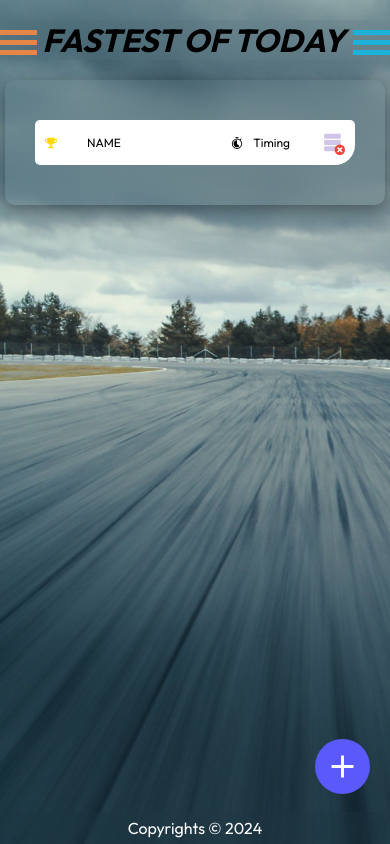
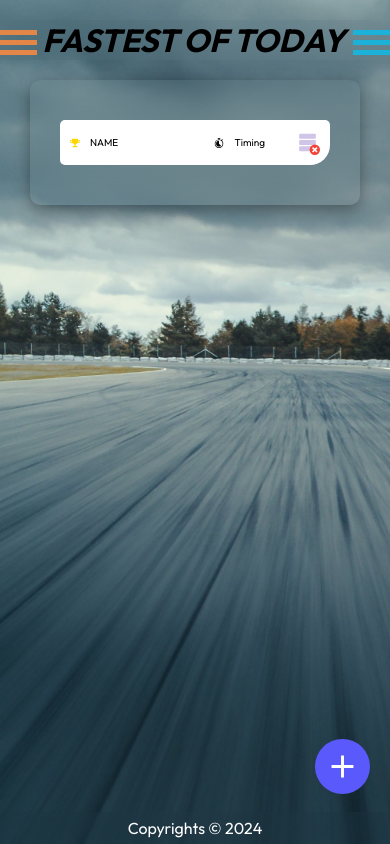
Before and after one commit to deepakdk11/leaderboard-project, a React (Vite) app: page / in a window 390 px wide. Built offline with nearby package versions, Linux system fonts and the light colour scheme; a web font is replaced by a local one.

Commit message:
Fix some CSS bugs

```diff
--- a/src/components/Content/Content.css
+++ b/src/components/Content/Content.css
@@ -37,9 +37,15 @@
     }
 }
 
-@media only screen and (max-width: 480px){
+@media only screen and (max-width: 490px){
     .heading{
         width: 300px;
         font-size: 12px;
     }
 }
+@media only screen and (max-width: 400px){
+    .heading{
+        width: 250px;
+        font-size: 10px;
+    }
+}
--- a/src/components/PlayersList/PlayersList.css
+++ b/src/components/PlayersList/PlayersList.css
@@ -42,9 +42,20 @@
     }
 }
 
-@media only screen and (max-width: 480px){
+@media only screen and (max-width: 490px){
     .playersList{
         width: 300px;
         font-size: 10px;
     }
 }
+
+@media only screen and (max-width: 400px){
+    .playersList{
+        width: 250px;
+        font-size: 8px;
+    }
+    .playerName{
+        flex: 1;
+        margin-left: 10px;
+    }
+}
```
